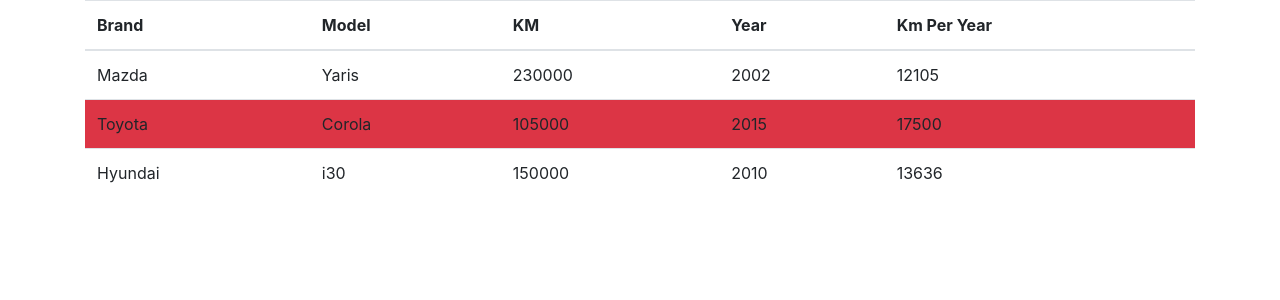
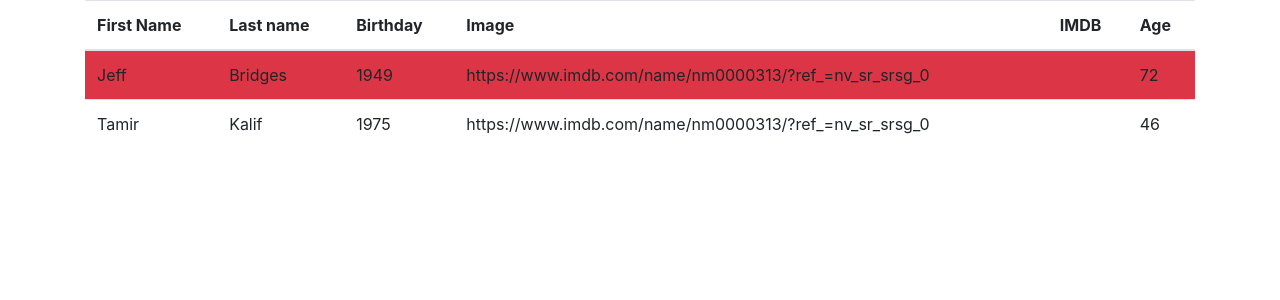
Before and after one commit to kaliftamir/my-car, a React (Create React App) app: page / in a window 1280 px wide. Shown: the top 300 px of the page. Built offline with nearby package versions, Linux system fonts and the light colour scheme.

Commit message:
add 2 actors

```diff
--- a/src/App.js
+++ b/src/App.js
@@ -7,13 +7,13 @@ import ActorView from './components/ActorView/ActorView.js';
 function App() {
 
   const actorData = [];
-  actorData.push(new ActorModel("Mazda", "Yaris", 2002, 230000));
-  actorData.push(new ActorModel("Toyota", "Corola", 2015, 105000));
-  actorData.push(new ActorModel("Hyundai", "i30", 2010, 150000));
+  actorData.push(new ActorModel("Jeff", "Bridges", 1949, "https://www.imdb.com/name/nm0000313/?ref_=nv_sr_srsg_0",""));
+  actorData.push(new ActorModel("Tamir", "Kalif", 1975, "https://www.imdb.com/name/nm0000313/?ref_=nv_sr_srsg_0",""));
+
 
   return (
     <div>
-      <ActorView cars={actorData}/>
+      <ActorView actors={actorData}/>
     </div>
   );
 }
--- a/src/components/ActorView/ActorView.js
+++ b/src/components/ActorView/ActorView.js
@@ -4,55 +4,57 @@ import {Container, Table} from 'react-bootstrap'
 
 function ActorView (props) {
 
-    const {cars} = props;
+    const {actors} = props;
 
 
-    function getHighestKMPerYear() {
-        let highestKmPerYear = cars[0];
-        for (let i = 1; i < cars.length; i++) {
-            if (cars[i].kmPerYear() > highestKmPerYear.kmPerYear()) {
-                highestKmPerYear = cars[i];
+    function getHighestAge() {
+        let highestAge = actors[0];
+        for (let i = 1; i < actors.length; i++) {
+            if (actors[i].Age() > highestAge.Age()) {
+                highestAge = actors[i];
             }
         }
-        return highestKmPerYear;
+        return highestAge;
     }
 
 
 
         let contentToRender;
-        if (cars && cars.length >= 1) {
-            // I have cars render a table with cars
-            let highestKmPerYear = getHighestKMPerYear();
+        if (actors && actors.length >= 1) {
+            // I have actors render a table with actors
+            let highestAge = getHighestAge();
 
-            const carTableRows = cars.map(car =>
-                <tr key={car} className={car === highestKmPerYear ? "bg-danger" : ""}>
-                    <td>{car.brand}</td>
-                    <td>{car.model}</td>
-                    <td>{car.km}</td>
-                    <td>{car.year}</td>
-                    <td>{parseInt(car.kmPerYear())}</td>
+            const actorTableRows = actors.map(actor =>
+                <tr key={actor} className={actor === highestAge ? "bg-danger" : ""}>
+                    <td>{actor.fname}</td>
+                    <td>{actor.lname}</td>
+                    <td>{actor.bday}</td>
+                    <td>{actor.image}</td>
+                    <td>{actor.imdb}</td>
+                    <td>{parseInt(actor.Age())}</td>
                 </tr>);
 
             contentToRender =
                 <Table>
                     <thead>
                         <tr>
-                            <th>Brand</th>
-                            <th>Model</th>
-                            <th>KM</th>
-                            <th>Year</th>
-                            <th>Km Per Year</th>
+                            <th>First Name</th>
+                            <th>Last name</th>
+                            <th>Birthday</th>
+                            <th>Image</th>
+                            <th>IMDB</th>
+                            <th>Age</th>
                         </tr>
                     </thead>
                     <tbody>
-                        {carTableRows}
+                        {actorTableRows}
                     </tbody>
                 </Table>
 
         } else {
-            // I don't have cars render a message
+            // I don't have actors render a message
             contentToRender =
-                <p style={{textAlign: "center"}}>No Cars to Show</p>
+                <p style={{textAlign: "center"}}>No actors to Show</p>
         }
 
         return (
--- a/src/data-model/ActorModel.js
+++ b/src/data-model/ActorModel.js
@@ -1,16 +1,17 @@
 
 class ActorModel {
-  constructor(brand, model, year, km) {
-      this.brand = brand;
-      this.model = model;
-      this.year = year;
-      this.km = km;
+  constructor(fname, lname, bday, image,imdb) {
+      this.fname = fname;
+      this.lname = lname;
+      this.bday = bday;
+      this.image = image;
+      this.imdb = imdb;
   }
 
-  kmPerYear() {
+  Age() {
       const currentYear = new Date().getFullYear();
-      const age = currentYear - this.year + 1;
-      return this.km / age;
+      const age = currentYear - this.bday + 1;
+      return age;
   }
 }
 
```
